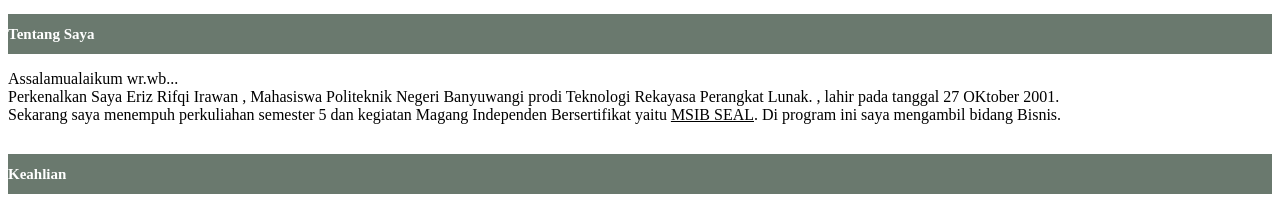
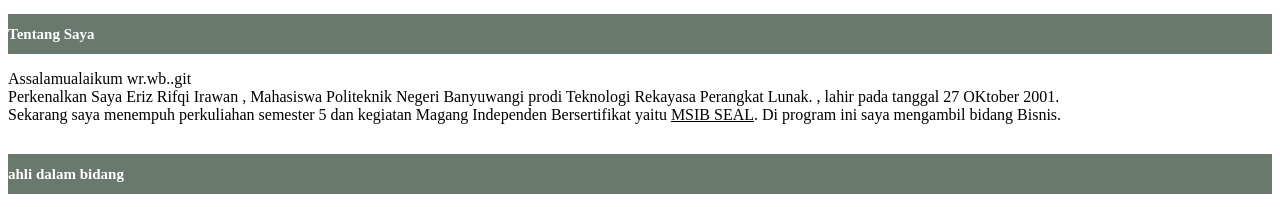
Before and after one commit to erizbaliwangi/erizbaliwangi.github.io, a plain HTML site: page biodata_perbaikan.html in a window 1280 px wide. Shown: the part 210-417 px from the top of the page. Drawn offline with Linux system fonts and the light colour scheme.

```diff
--- a/biodata_perbaikan.html
+++ b/biodata_perbaikan.html
@@ -8,11 +8,11 @@
     <hr />
     <h2>Tentang Saya</h2>
     <p>
-      Assalamualaikum wr.wb...<br />
+      Assalamualaikum wr.wb..git<br />
       Perkenalkan Saya Eriz Rifqi Irawan , Mahasiswa Politeknik Negeri Banyuwangi prodi Teknologi Rekayasa Perangkat Lunak. , lahir pada tanggal 27 OKtober 2001. <br />Sekarang saya menempuh perkuliahan semester 5 dan kegiatan Magang
       Independen Bersertifikat yaitu <u>MSIB SEAL</u>. Di program ini saya mengambil bidang Bisnis.
     </p>
-    <h2>Keahlian</h2>
+    <h2>ahli dalam bidang</h2>
     <ol>
       <li>Ms.Office</li>
       <li>Bisnis</li>
```
